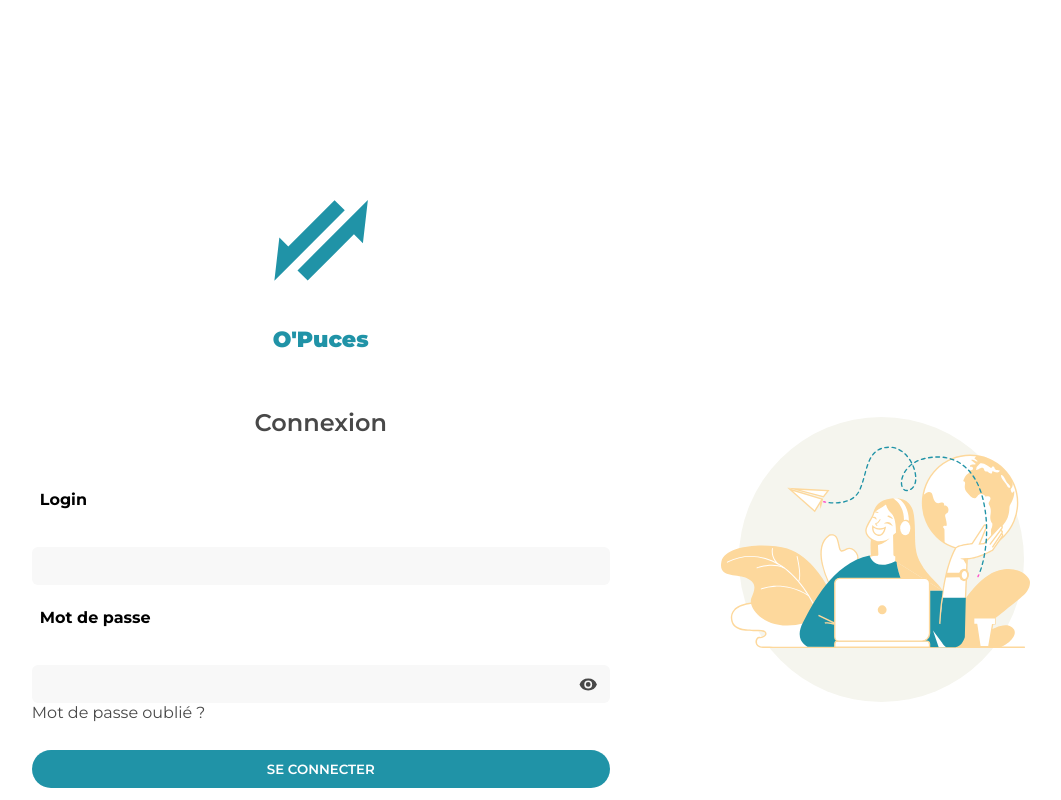
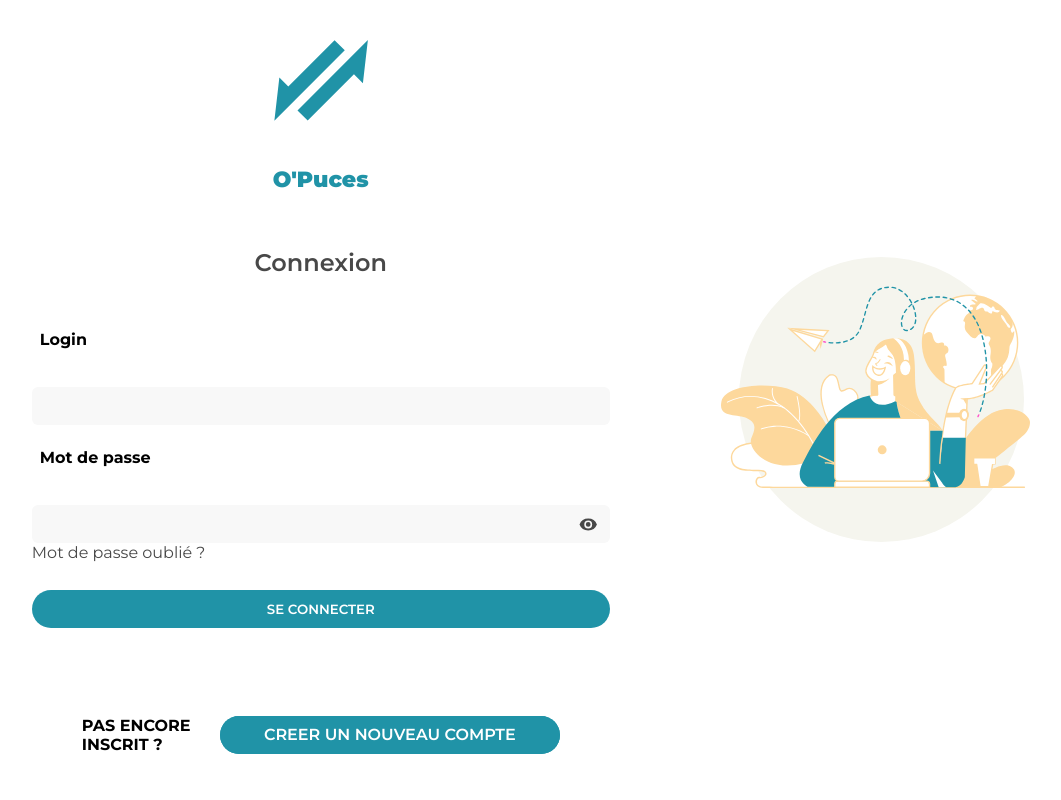
Before and after one commit to Gaetan-CRISTINA/Projet-OPuces-Front, a Vue app in the folder opuces/: page /login-form in a window 1280 px wide. Shown: the top 800 px of the page, without its empty margins (109-1170 px from the left). Built offline with nearby package versions, Linux system fonts and the light colour scheme; no server answers.

Commit message:
end of branch

```diff
--- a/opuces/src/components/organisms/PageLoginMobile.vue
+++ b/opuces/src/components/organisms/PageLoginMobile.vue
@@ -146,7 +146,6 @@
   display: flex;
   justify-content: space-around;
   align-items: center;
-  margin: 10em auto;
 }
 .main-container h6 {
   align-self: flex-start;
--- a/opuces/src/components/organisms/PageRegister.vue
+++ b/opuces/src/components/organisms/PageRegister.vue
@@ -187,7 +187,6 @@
               console.log(result);
               if(result){
                   if(result.success == true){
-
                 this.$router.push({name:'Login'});
                       // renvoyer vers la home avec token
                   }
--- a/opuces/src/views/Logout.vue
+++ b/opuces/src/views/Logout.vue
@@ -13,6 +13,7 @@
   },
   created(){
       storage.unset('userData');
+      storage.unset('ClassifiedIdCart')
       this.$router.push({name:"Home"})
   }
 }
```
